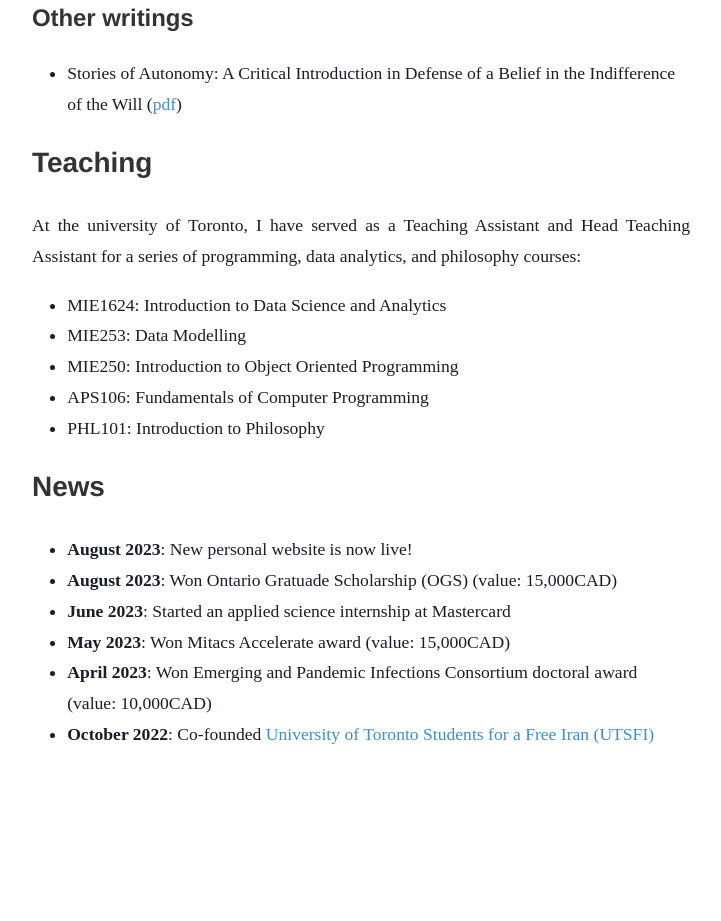
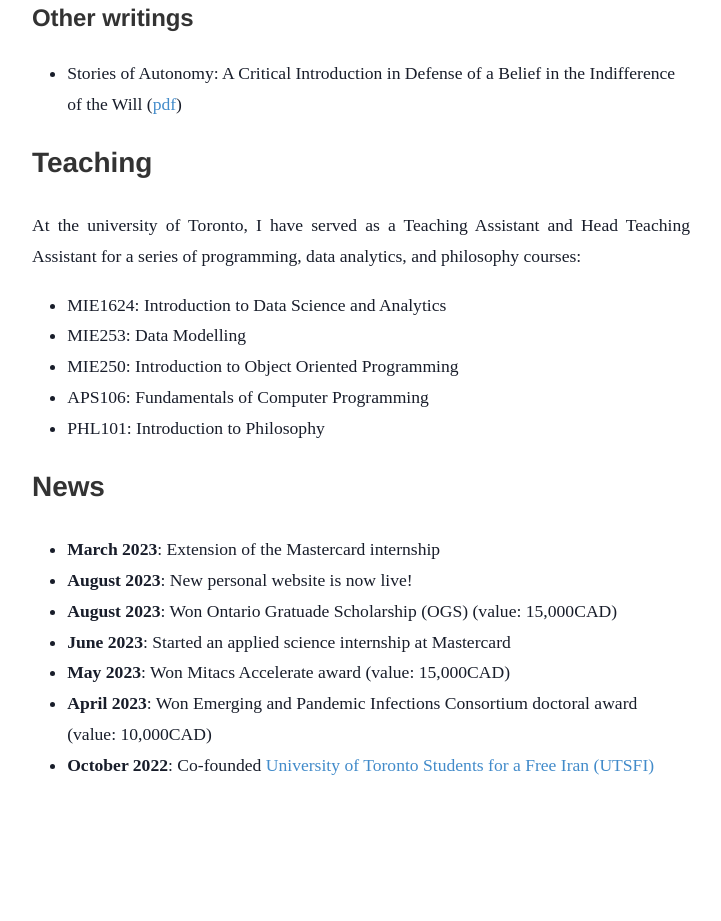
Before and after one commit to faraz2023/faraz2023.github.io, a plain HTML site: page index.html in a window 1280 px wide. Shown: the part 2489-3410 px from the top of the page, without its empty margins (279-1000 px from the left). Before the commit the page ends 3379 px from the top, so only its background shows below. Drawn offline with Linux system fonts and the light colour scheme; a script that the page names is missing; files whose address does not match are found by name.

Commit message:
Update index.html

```diff
--- a/index.html
+++ b/index.html
@@ -1226,6 +1226,7 @@ div.main .content .markdown pre, div.main .content .markdown pre code {
 
 <h1 id="news">News</h1>
 <ul>
+<li><strong>March 2023</strong>: Extension of the Mastercard internship</li>
   <li><strong>August 2023</strong>: New personal website is now live!</li>
   <li><strong>August 2023</strong>: Won Ontario Gratuade Scholarship (OGS) (value: 15,000CAD)</li>
 <li><strong>June 2023</strong>: Started an applied science internship at Mastercard</li>
```
